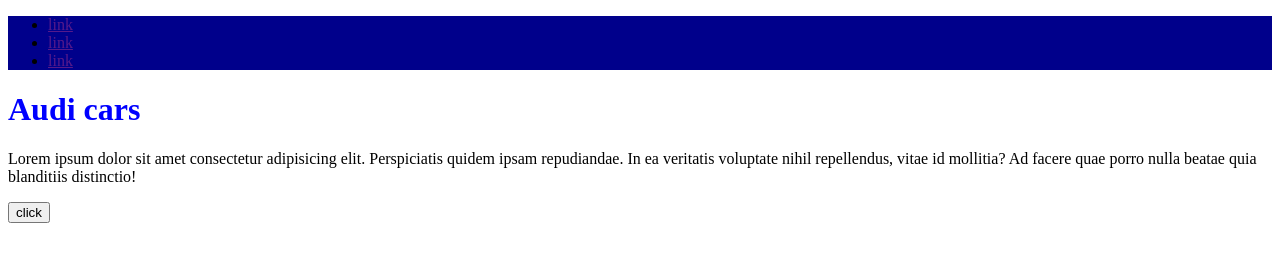
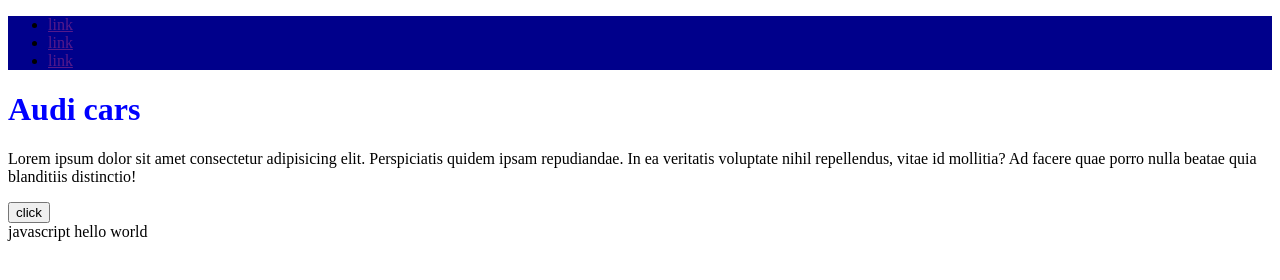
Before and after one commit to saadeddine36/cars-project, a plain HTML site: page index.html in a window 1280 px wide. Drawn offline with Linux system fonts and the light colour scheme.

Commit message:
add new footer

```diff
--- a/index.html
+++ b/index.html
@@ -28,6 +28,12 @@
 
     </main>
 
+    <footer>
+        javascript
+        hello world
+
+    </footer>
+
 
 </body>
 </html>
```
